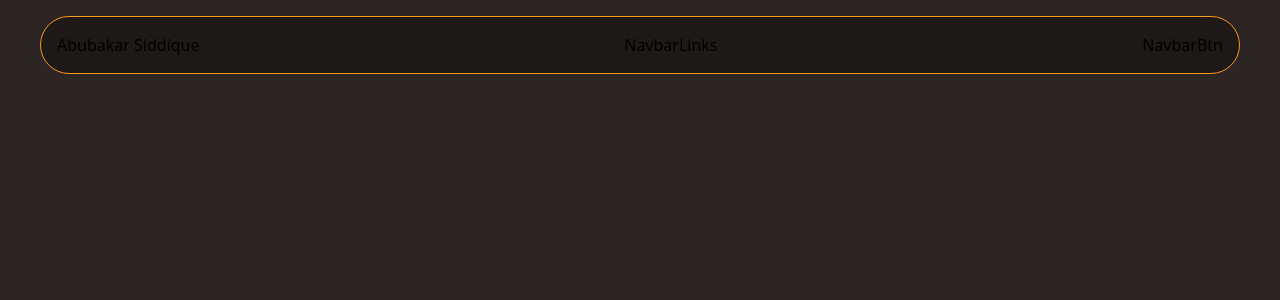
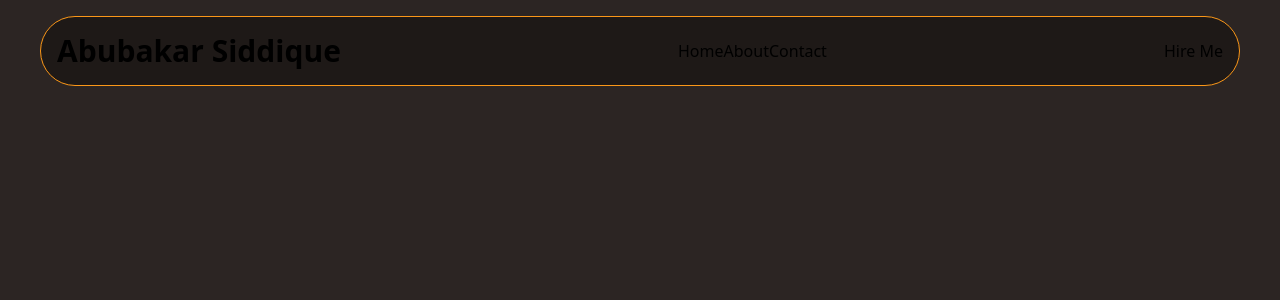
Before and after one commit to AbubakarSiddique32/Abubakar-Portfolio, a React (Vite) app: page / in a window 1280 px wide. Shown: the top 300 px of the page. Built offline with nearby package versions, Linux system fonts and the light colour scheme.

Commit message:
PortFolio

```diff
--- a/src/Components/Navbar/NavbarBtn.jsx
+++ b/src/Components/Navbar/NavbarBtn.jsx
@@ -1,7 +1,11 @@
 import React from "react";
 
 const NavbarBtn = () => {
-  return <div>NavbarBtn</div>;
+  return (
+    <div>
+      <button>Hire Me</button>
+    </div>
+  );
 };
 
 export default NavbarBtn;
--- a/src/Components/Navbar/NavbarLinks.jsx
+++ b/src/Components/Navbar/NavbarLinks.jsx
@@ -1,7 +1,13 @@
 import React from "react";
 
 const NavbarLinks = () => {
-  return <div>NavbarLinks</div>;
+  return (
+    <div>
+      <a href="">Home</a>
+      <a href="">About</a>
+      <a href="">Contact</a>
+    </div>
+  );
 };
 
 export default NavbarLinks;
--- a/src/Components/Navbar/NavbarLogo.jsx
+++ b/src/Components/Navbar/NavbarLogo.jsx
@@ -3,7 +3,9 @@ import React from "react";
 const NavbarLogo = () => {
   return (
     <div>
-      <h1 className="">Abubakar Siddique</h1>
+      <h1 className=" flex font-bold text-3xl items-center">
+        Abubakar Siddique
+      </h1>
     </div>
   );
 };
```
